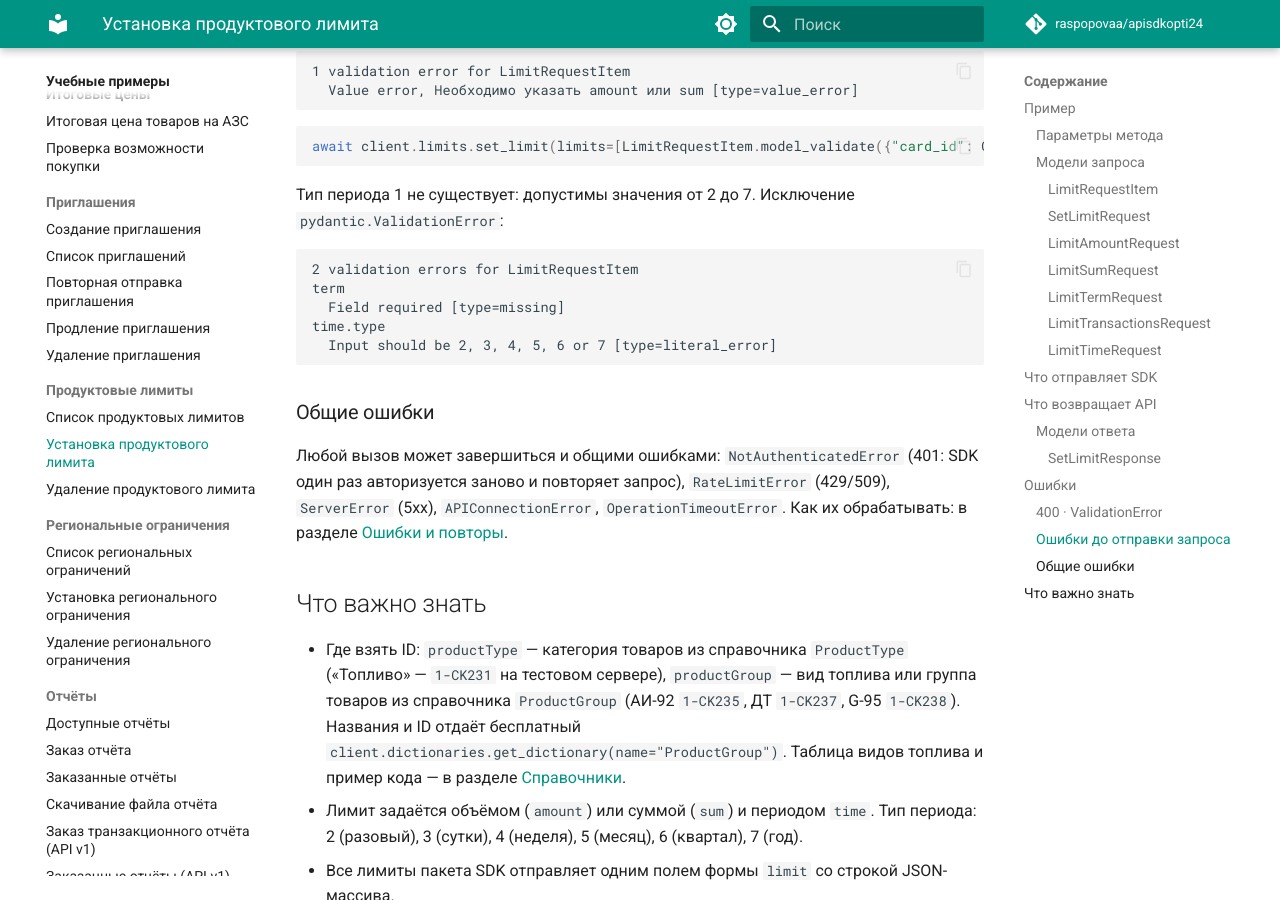
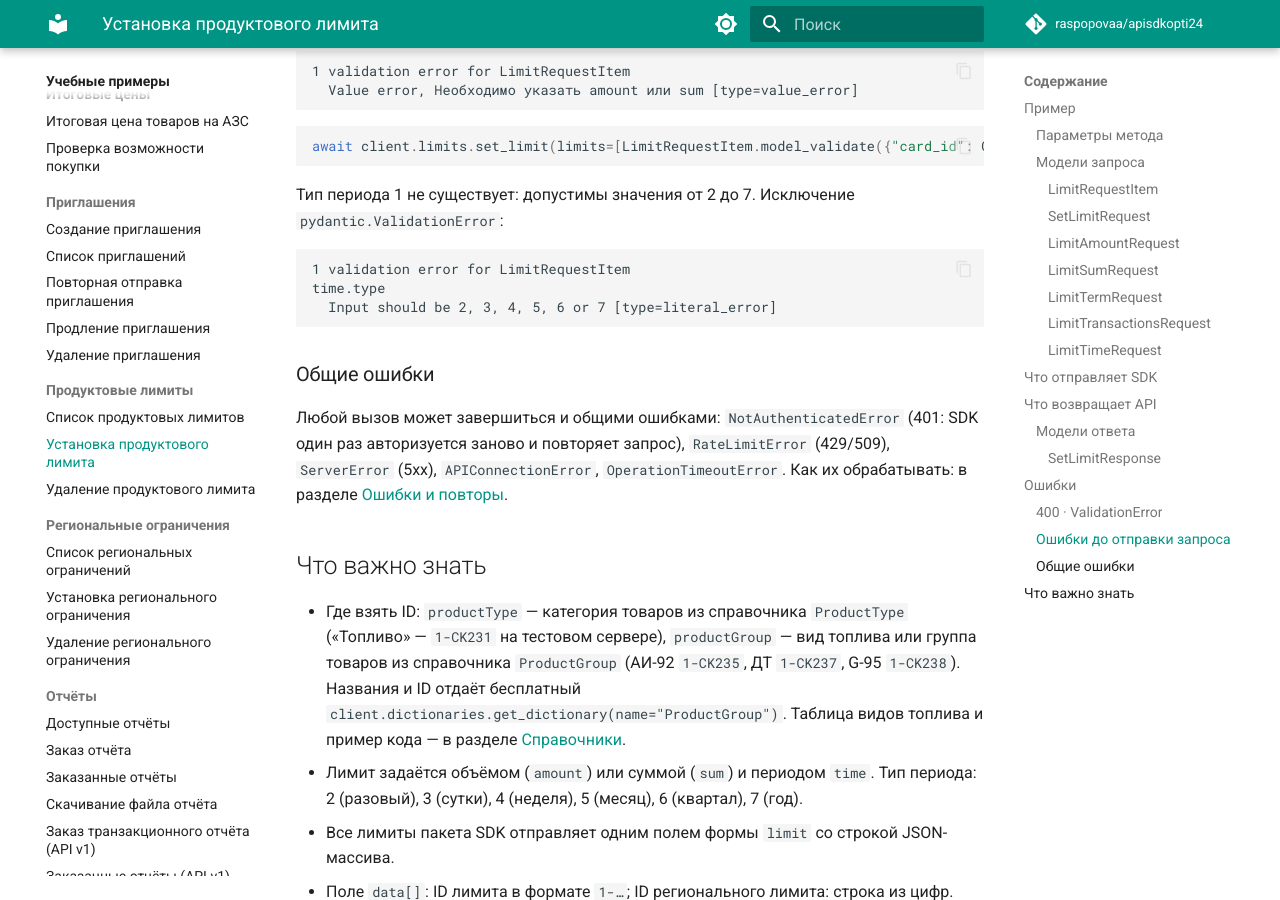
Before and after one commit to raspopovaa/apisdkopti24, an MkDocs documentation site: the page built from docs/examples/limits/set_limit.md, in a window 1280 px wide and 900 px high, scrolled down 7405 px. Built offline with MkDocs 1.6.1 and Material for MkDocs 9.7.7, drawn with Linux system fonts in a browser that asks for light colours; comment, search, counter and statistics services are not loaded; the version menu is left out.

Commit message:
docs: fix KNOWN_ERROR_REASONS module path and set_limit invalid example (#81)
The invalid set_limit example now demonstrates only the bad period code:
it adds term, so the validation output shows one error instead of two.


Claude-Session: https://claude.ai/code/session_015dGGiqu5A1XNDbRHPeRjg7

Co-authored-by: Claude <noreply@anthropic.com>

````diff
--- a/docs/examples/limits/set_limit.md
+++ b/docs/examples/limits/set_limit.md
@@ -256,15 +256,13 @@ await client.limits.set_limit(limits=[LimitRequestItem.model_validate({"card_id"
 ```
 
 ```python
-await client.limits.set_limit(limits=[LimitRequestItem.model_validate({"card_id": CARD_ID, "productType": FUEL_TYPE, "amount": {"value": 100, "unit": "LIT"}, "time": {"number": 1, "type": 1}})])
+await client.limits.set_limit(limits=[LimitRequestItem.model_validate({"card_id": CARD_ID, "productType": FUEL_TYPE, "amount": {"value": 100, "unit": "LIT"}, "time": {"number": 1, "type": 1}, "term": {"type": 1}})])
 ```
 
 Тип периода 1 не существует: допустимы значения от 2 до 7. Исключение `pydantic.ValidationError`:
 
 ```text
-2 validation errors for LimitRequestItem
-term
-  Field required [type=missing]
+1 validation error for LimitRequestItem
 time.type
   Input should be 2, 3, 4, 5, 6 or 7 [type=literal_error]
 ```
````
Also changed, not shown: docs/errors.md (+1 -1 lines), 1 other file.
